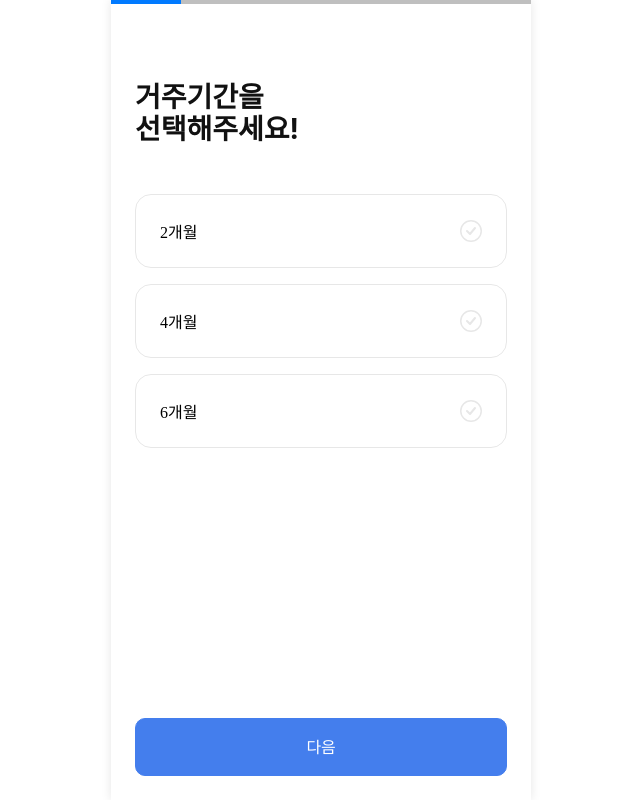
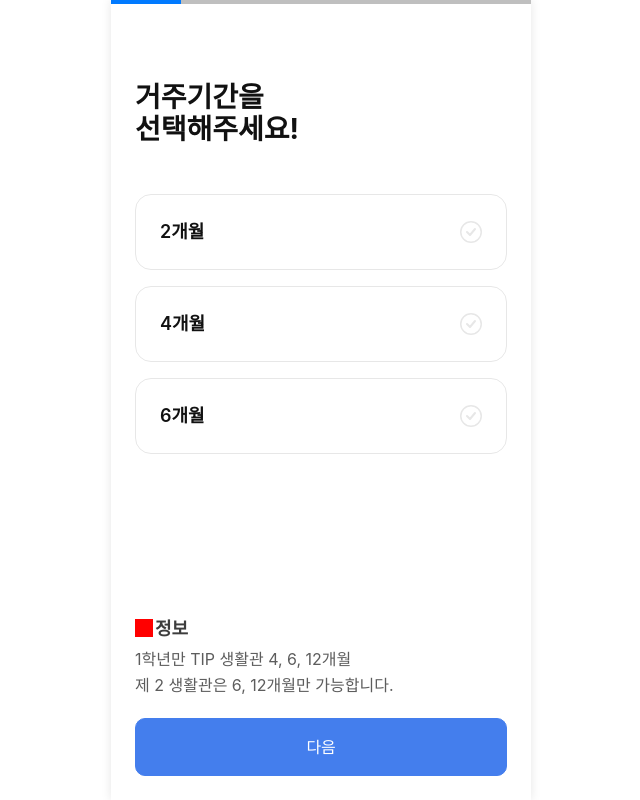
Before and after one commit to 2020114025-CPF21A/matemate, a plain HTML site: page index.html in a window 1280 px wide. Shown: the whole page, without its empty margins (319-959 px from the left). Drawn offline with nearby package versions, Linux system fonts and the light colour scheme; a web font is replaced by a local one.

Commit message:
정보 컴포 추가

```diff
--- a/index.html
+++ b/index.html
@@ -59,6 +59,11 @@
                                     </label>
                                 </div>
                             </div>
+                        </div>
+                        <div class="dscpt-information">
+                            <p>1학년만 TIP 생활관 4, 6, 12개월
+                                <br/>제 2 생활관은 6, 12개월만 가능합니다.
+                            </p>
                         </div>
                         <div class="btn-wrap">
                             <button class="btn bg-primary gotoNext">다음</button>
--- a/src/assets/css/scss/_common.scss
+++ b/src/assets/css/scss/_common.scss
@@ -3,3 +3,27 @@
 
 @use 'component/input';
 @use 'component/button';
+
+.dscpt-information{
+    position: relative;
+    font: v.$b1-400;
+    color: v.$black-600;
+    padding-top: 30px;
+    margin-top: 16px; // 임시로 넣은거
+    &::before{
+        content: "";
+        position: absolute;
+        @include v.setIcon('ic-arrow-right', 18); // 임시로 넣은거
+        background-color: red;
+        top: 3px;
+        left: 0;
+    }
+    &::after{
+        content: "정보";
+        position: absolute;
+        font: v.$btn3-600;
+        color: v.$black-900;
+        top: 0;
+        left: 20px;
+    }
+}
--- a/src/assets/css/scss/component/_input.scss
+++ b/src/assets/css/scss/component/_input.scss
@@ -129,6 +129,8 @@
                 display: flex;
                 align-items: center;
                 border-radius: 16px;
+                font: v.$btn3-600;
+                color: v.$black-950;
                 &::after{
                     content: "";
                     display: block;
```
Also changed, not shown: src/assets/css/style.css, 1 other file.
